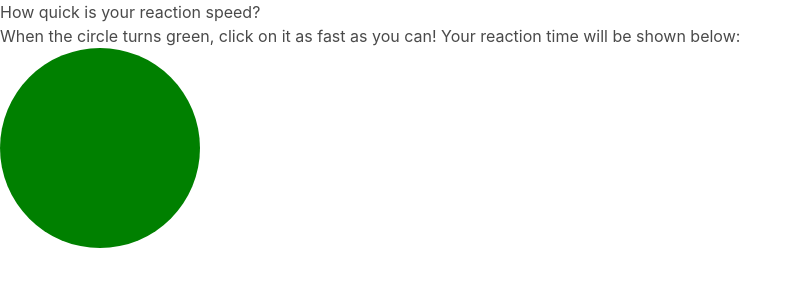
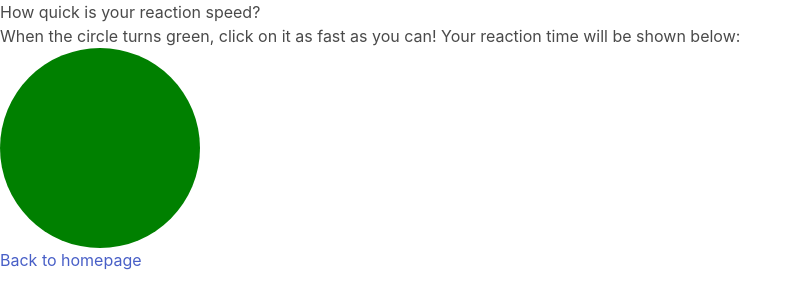
Before and after one commit to jdmar3-comp426/a99-finalproject, a website: page game.html in a window 1280 px wide. Shown: the whole page, without its empty margins (0-802 px from the left). Drawn offline with nearby package versions, Linux system fonts and the light colour scheme.

Commit message:
had to uncomment seomthin g

```diff
--- a/game.html
+++ b/game.html
@@ -17,5 +17,5 @@
                 <script  src="./reactionGame.js"></script>
 
         </body>
-<!--  <h2><a href="index.html">Back to homepage</a></h2> -->
+<h2><a href="index.html">Back to homepage</a></h2>
 </html>
```
Also changed, not shown: 1 other file.
